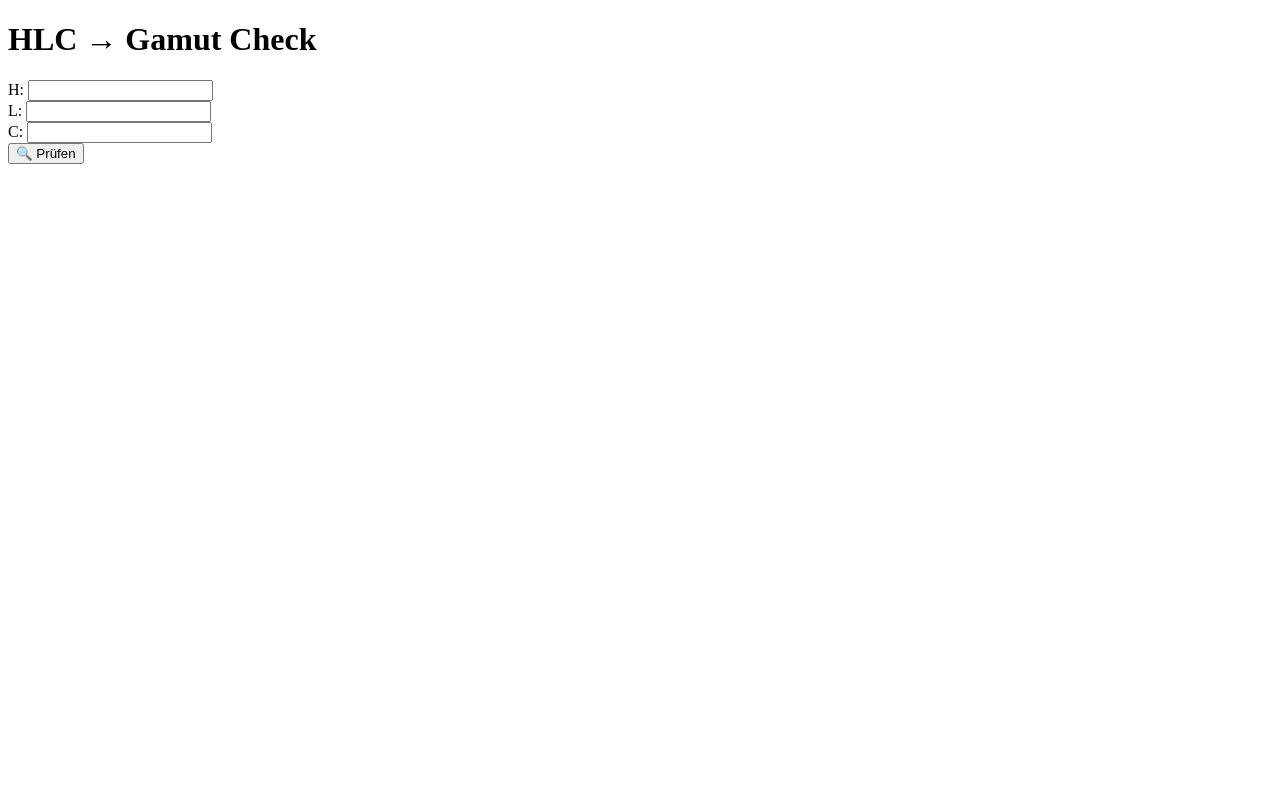
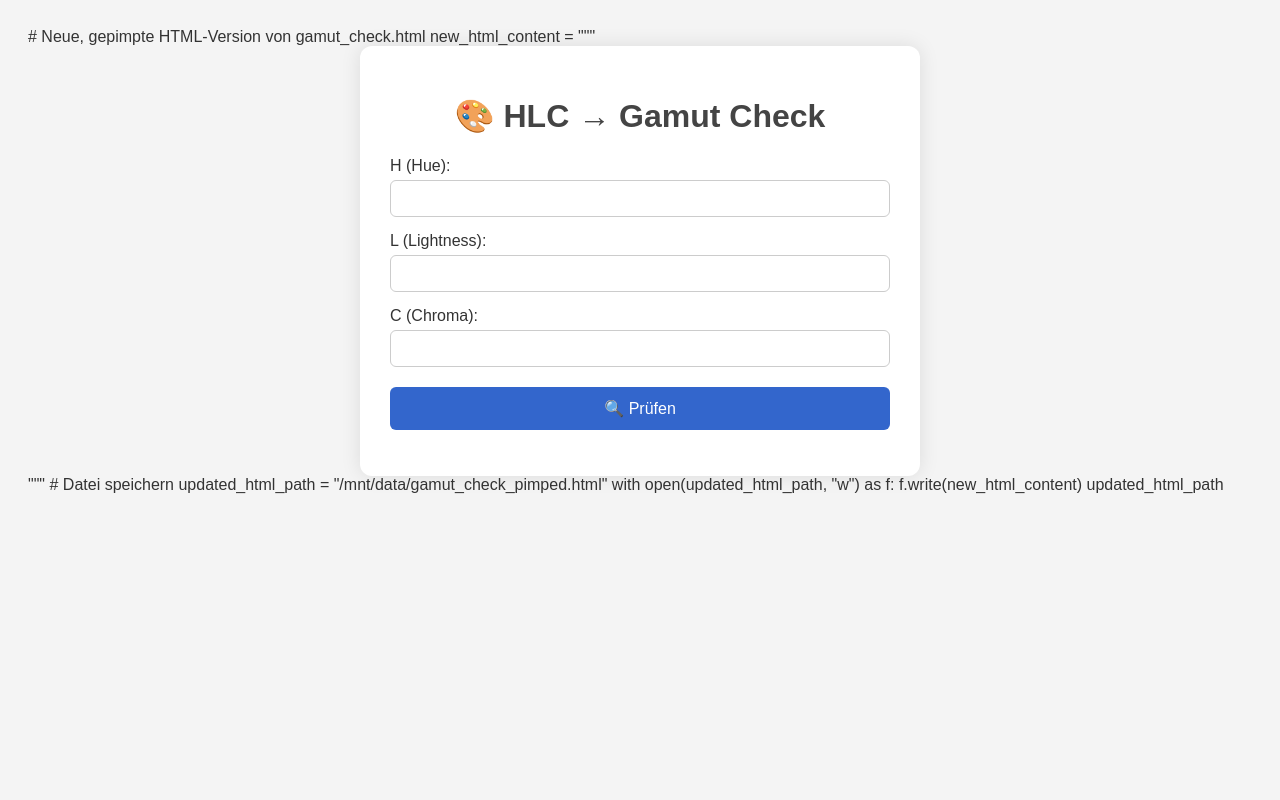
Before and after one commit to HelabHLC/helab_phase3_Module_3, a Python web app: template templates/gamut_check.html in a window 1280 px wide. Run offline with Jinja, Linux system fonts and the light colour scheme; the template is opened without the code that fills it, so the values that code supplies are empty.

Commit message:
Update gamut_check.html

```diff
--- a/templates/gamut_check.html
+++ b/templates/gamut_check.html
@@ -1,24 +1,113 @@
-
+# Neue, gepimpte HTML-Version von gamut_check.html
+new_html_content = """
 <!DOCTYPE html>
 <html>
 <head>
     <meta charset="UTF-8">
-    <title>Gamut Check</title>
+    <title>HLC → Gamut Check</title>
+    <style>
+        body {
+            font-family: Arial, sans-serif;
+            background: #f4f4f4;
+            color: #333;
+            padding: 20px;
+        }
+        .container {
+            max-width: 500px;
+            margin: auto;
+            background: #fff;
+            border-radius: 12px;
+            padding: 30px;
+            box-shadow: 0 0 20px rgba(0,0,0,0.1);
+        }
+        h1 {
+            text-align: center;
+            color: #444;
+        }
+        label {
+            display: block;
+            margin-top: 15px;
+        }
+        input[type=number] {
+            width: 100%;
+            padding: 10px;
+            margin-top: 5px;
+            border: 1px solid #ccc;
+            border-radius: 6px;
+        }
+        button {
+            margin-top: 20px;
+            width: 100%;
+            padding: 12px;
+            background: #3366cc;
+            color: white;
+            border: none;
+            border-radius: 6px;
+            font-size: 16px;
+            cursor: pointer;
+        }
+        button:hover {
+            background: #254a99;
+        }
+        .result {
+            margin-top: 30px;
+            text-align: center;
+        }
+        .status {
+            font-size: 18px;
+            font-weight: bold;
+        }
+        .color-preview {
+            margin: 20px auto;
+            width: 80px;
+            height: 80px;
+            border-radius: 50%;
+            border: 1px solid #ccc;
+        }
+    </style>
 </head>
 <body>
-    <h1>HLC → Gamut Check</h1>
+    <div class="container">
+        <h1>🎨 HLC → Gamut Check</h1>
         <form method="post">
-        H: <input type="number" name="hue" required><br>
-        L: <input type="number" name="lightness" required><br>
-        C: <input type="number" name="chroma" required><br>
+            <label>H (Hue):</label>
+            <input type="number" name="hue" required>
+
+            <label>L (Lightness):</label>
+            <input type="number" name="lightness" required>
+
+            <label>C (Chroma):</label>
+            <input type="number" name="chroma" required>
+
             <button type="submit">🔍 Prüfen</button>
         </form>
 
         {% if result %}
-        <h2>Ergebnis</h2>
-        <p><strong>HLC:</strong> {{ result.hlc }}</p>
+        <div class="result">
+            <p><strong>HLC-Code:</strong> {{ result.hlc }}</p>
             <p><strong>LAB:</strong> {{ result.lab }}</p>
-        <p><strong>Status:</strong> {{ '✅ Im Gamut' if result.in_gamut else '❌ Außerhalb des Gamut' }}</p>
+
+            {% if result.lab %}
+            <div class="color-preview" style="background: rgb(
+                {{ ((result.lab.L + 16) / 116)**3 if result.lab else 1 }},
+                {{ ((result.lab.a + 128) / 255)*255 if result.lab else 0 }},
+                {{ ((result.lab.b + 128) / 255)*255 if result.lab else 0 }}
+            );"></div>
             {% endif %}
+
+            <p class="status" style="color: {{ 'green' if result.in_gamut else 'red' }}">
+                {{ '✅ Im Gamut' if result.in_gamut else '❌ Außerhalb des Gamut' }}
+            </p>
+        </div>
+        {% endif %}
+    </div>
 </body>
 </html>
+"""
+
+# Datei speichern
+updated_html_path = "/mnt/data/gamut_check_pimped.html"
+with open(updated_html_path, "w") as f:
+    f.write(new_html_content)
+
+updated_html_path
```
Lines whose indentation alone changed are shown as unchanged.
